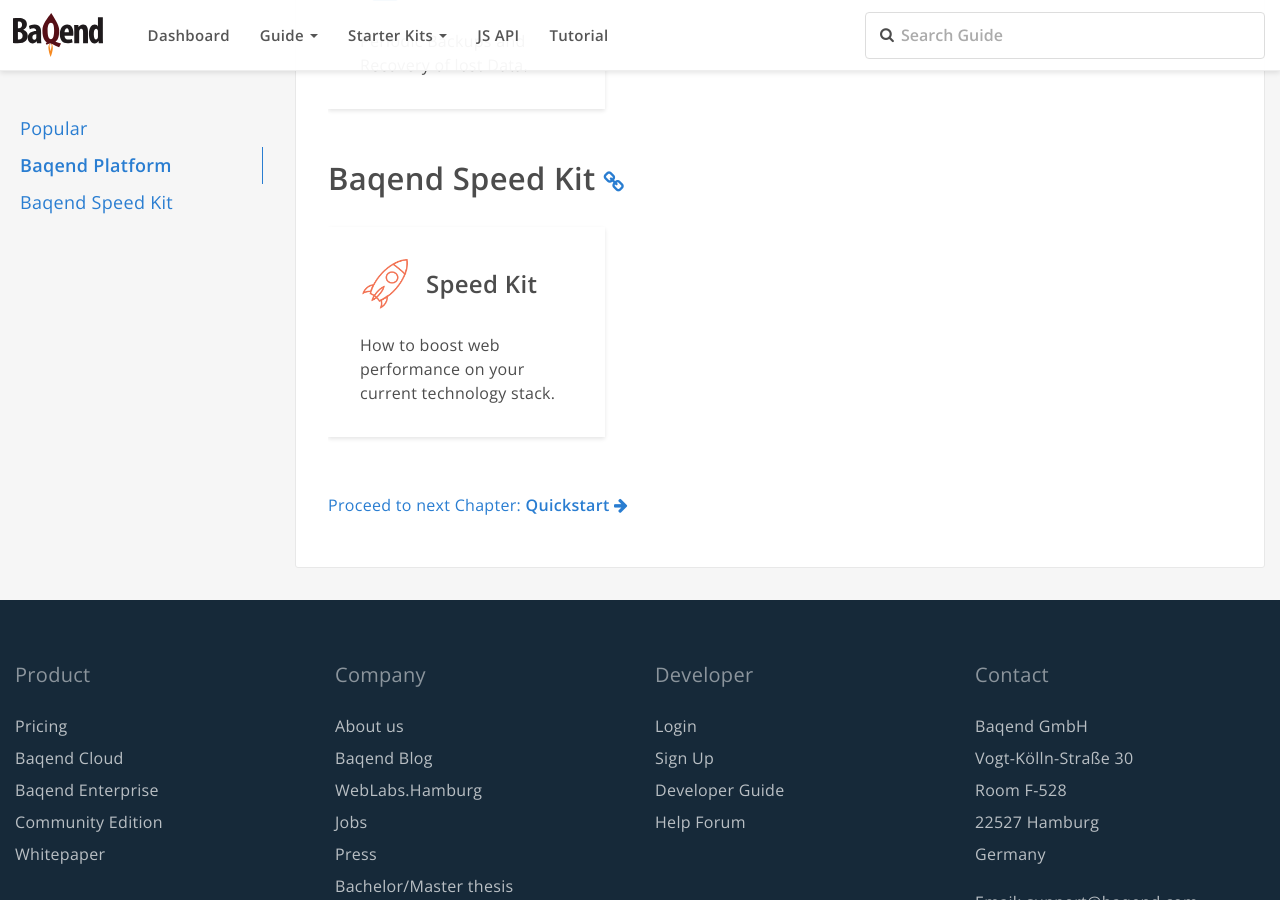
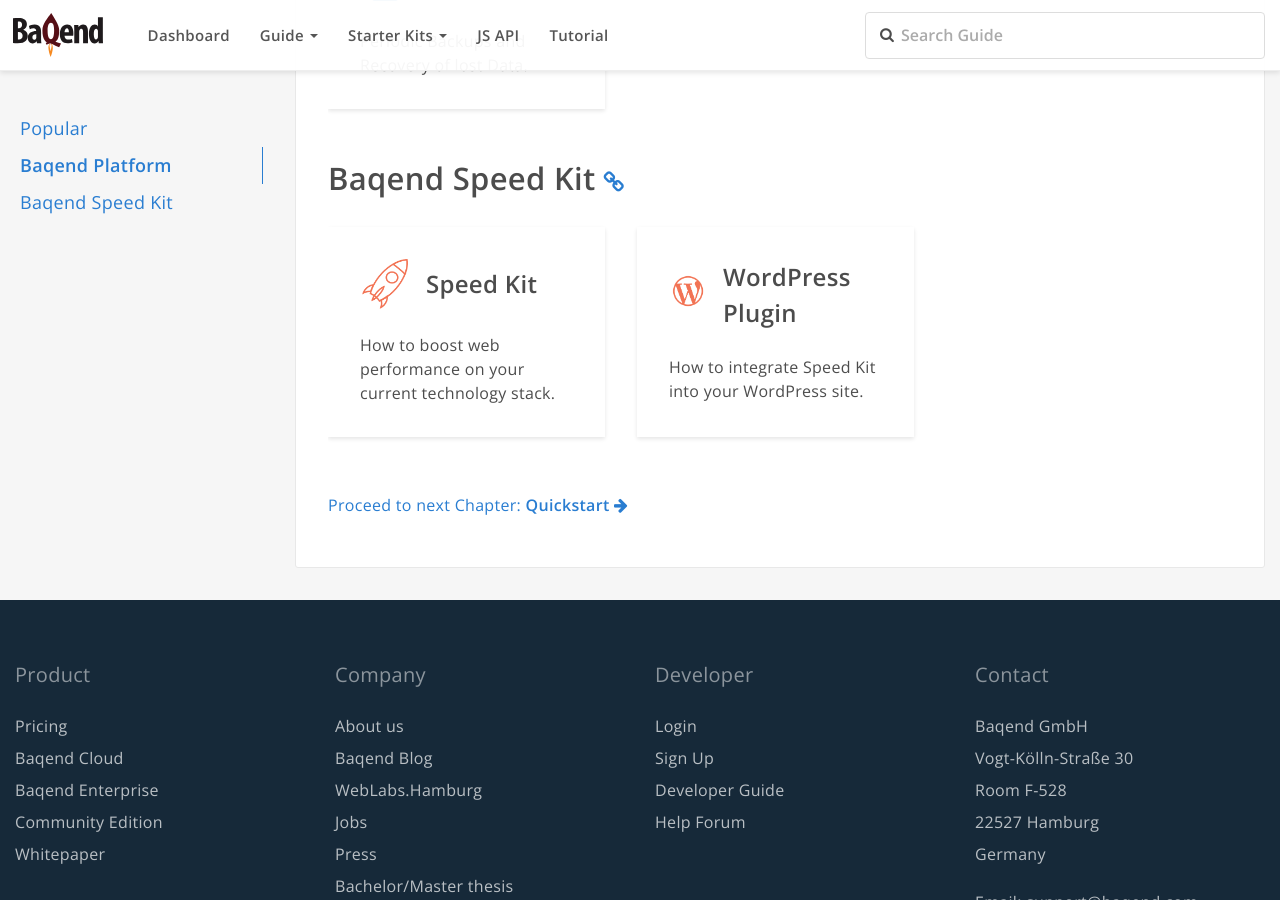
Before and after one commit to Baqend/guide, an MkDocs documentation site: the page built from src/index.md, in a window 1280 px wide and 900 px high, scrolled down 2128 px. Built offline with MkDocs 1.6.1, drawn with Linux system fonts in a browser that asks for light colours; comment, search, counter and statistics services are not loaded; old or Windows-style settings are respelled for this version of MkDocs.

Commit message:
Enable WordPress plugin site

```diff
--- a/mkdocs.yml
+++ b/mkdocs.yml
@@ -24,7 +24,7 @@ pages:
         - 'Caching': 'topics/caching/index.md'
         - 'Logging': 'topics/logging/index.md'
         - 'Backups': 'topics/backups/index.md'
-        #- WordPress Plugin: 'topics/wordpress/index.md'
+        - WordPress Plugin: 'topics/wordpress/index.md'
 
     - Starter Kits:
         - Starter Kits Overview: 'starter-kits/index.md'
--- a/src/index.md
+++ b/src/index.md
@@ -233,6 +233,15 @@
       <span class="chapter-info">How to boost web performance on your current technology stack.</span>
     </a>
   </div>
+  <div class="chapter-item-outer">
+    <a class="chapter-item" href="topics/wordpress/">
+      <span class="chapter-heading">
+        <span class="icon"><img src="icons/wordpress.png"/></span>
+        <span class="text">WordPress Plugin</span>
+      </span>
+      <span class="chapter-info">How to integrate Speed Kit into your WordPress site.</span>
+    </a>
+  </div>
 </div>
 
 <!-- <div class="note">
```
Also changed, not shown: src/icons/wordpress.png (added).
